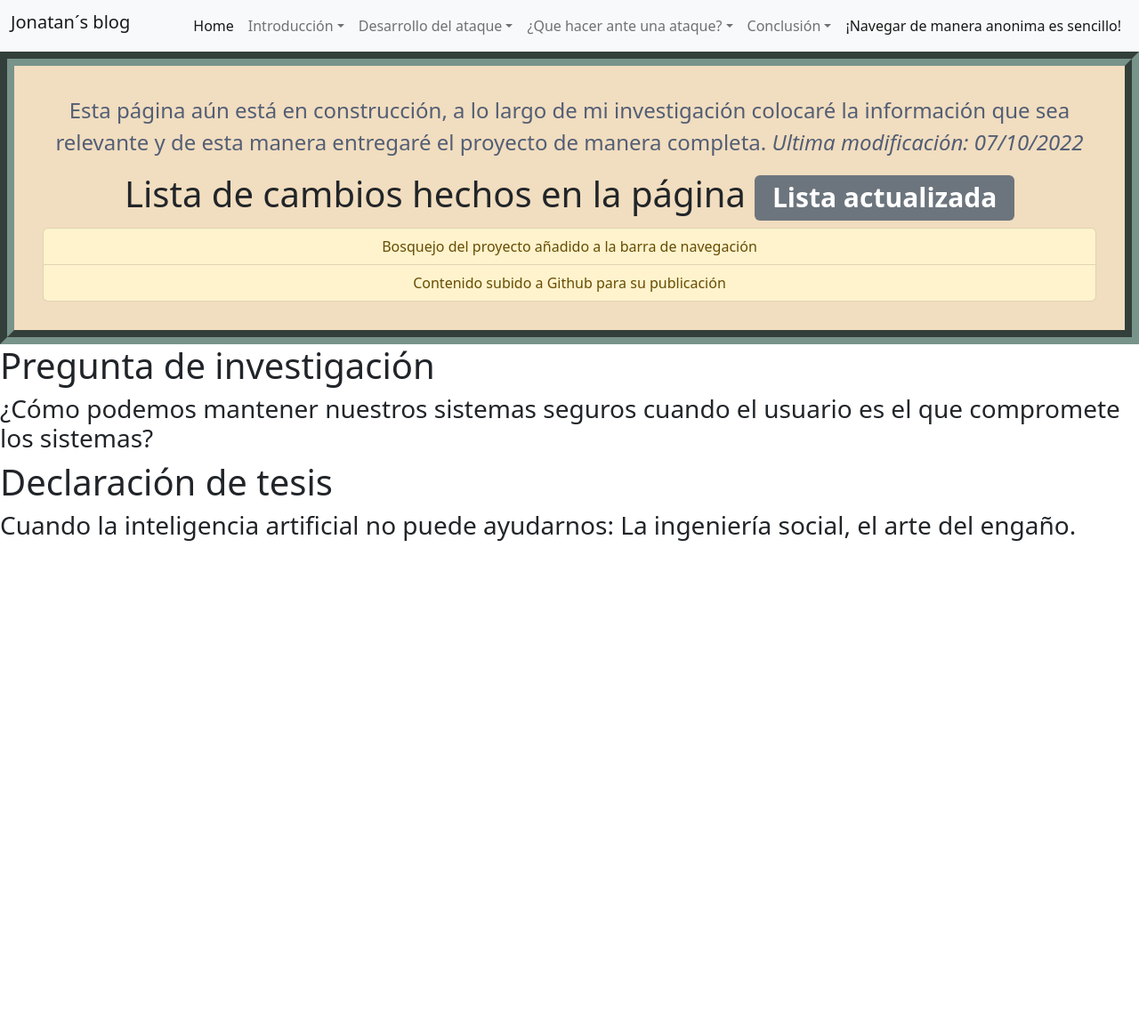
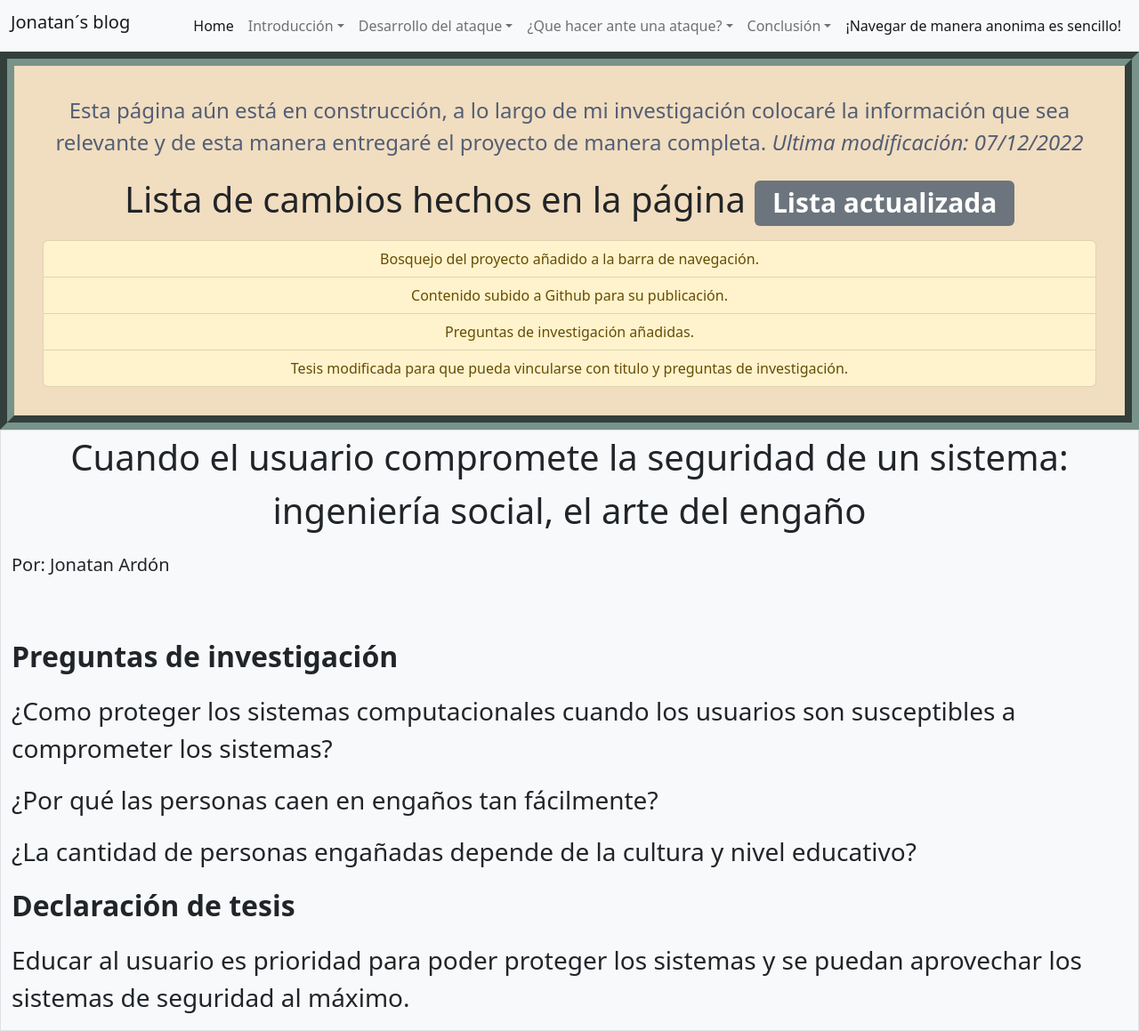
Before and after one commit to illustraAcademy/tiffinProject, a plain HTML site: page index.html in a window 1280 px wide. Shown: the whole page at 89% size. Before the commit the page ends 800 px from the top, so only its background shows below. Drawn offline with nearby package versions, Linux system fonts and the light colour scheme.

Commit message:
Update index.html
Text added, questions placed and title changed

```diff
--- a/index.html
+++ b/index.html
@@ -96,17 +96,27 @@
         </ul>
       </div>
     </nav>
-    <div style="border-style: groove; border-color: #78938A; border-width: 1rem; background-color: #F1DDBF; text-align: center; padding: 2rem;">
-      <p style="color: #525E75; font-size: 1.5rem;">Esta página aún está en construcción, a lo largo de mi investigación colocaré la información que sea relevante y de esta manera entregaré el proyecto de manera completa. <em>Ultima modificación: 07/10/2022</em></p>
-      <h1>Lista de cambios hechos en la página <span class="badge bg-secondary">Lista actualizada</span></h1>
+    <div class="container-fluid" style="border-style: groove; border-color: #78938A; border-width: 1rem; background-color: #F1DDBF; text-align: center; padding: 2rem;">
+      <p style="color: #525E75; font-size: 1.5rem;">Esta página aún está en construcción, a lo largo de mi investigación colocaré la información que sea relevante y de esta manera entregaré el proyecto de manera completa. <em>Ultima modificación: 07/12/2022</em></p>
+      <p class="fs-1">Lista de cambios hechos en la página <span class="badge bg-secondary">Lista actualizada</span></p>
       <ul class="list-group">
-        <li class="list-group-item list-group-item-warning">Bosquejo del proyecto añadido a la barra de navegación</li>
-        <li class="list-group-item list-group-item-warning">Contenido subido a Github para su publicación</li>
+        <li class="list-group-item list-group-item-warning">Bosquejo del proyecto añadido a la barra de navegación.</li>
+        <li class="list-group-item list-group-item-warning">Contenido subido a Github para su publicación.</li>
+        <li class="list-group-item list-group-item-warning">Preguntas de investigación añadidas.</li>
+        <li class="list-group-item list-group-item-warning">Tesis modificada para que pueda vincularse con titulo y preguntas de investigación.</li>
       </ul>
     </div>
-    <h1>Pregunta de investigación</h1>
-    <h3>¿Cómo podemos mantener nuestros sistemas seguros cuando el usuario es el que compromete los sistemas?</h3>
-    <h1>Declaración de tesis</h1>
-    <h3>Cuando la inteligencia artificial no puede ayudarnos: La ingeniería social, el arte del engaño.</h3>
+    <div class="container-fluid border bg-light">
+      <p class="fs-1 text-center">Cuando el usuario compromete la seguridad de un sistema: ingeniería social, el arte del engaño</p>
+      <p class="fs-5">Por: Jonatan Ardón</p>
+      <div style="height: 3rem;">
+      </div>
+      <p class="fs-2"><strong>Preguntas de investigación</strong></p>
+      <p class="fs-3">¿Como proteger los sistemas computacionales cuando los usuarios son susceptibles a comprometer los sistemas?</p>
+      <p class="fs-3">¿Por qué las personas caen en engaños tan fácilmente?</p>
+      <p class="fs-3">¿La cantidad de personas engañadas depende de la cultura y nivel educativo?</p>
+      <p class="fs-2"><strong>Declaración de tesis</strong></p>
+      <p class="fs-3">Educar al usuario es prioridad para poder proteger los sistemas y se puedan aprovechar los sistemas de seguridad al máximo.</p>
+    </div>
   </body>
 </html>
```
